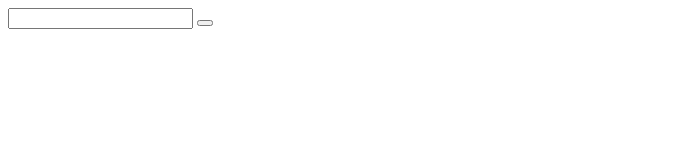
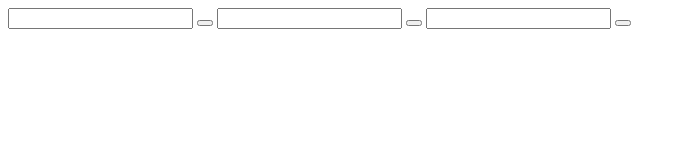
Before and after one commit to AlvaroCabero/W03CH05-alvaro-cabero, a website: page index.html in a window 1280 px wide. Shown: the whole page, without its empty margins (0-686 px from the left). Drawn offline with Linux system fonts and the light colour scheme.

Commit message:
:arrow_up: Added Html Structure

```diff
--- a/index.html
+++ b/index.html
@@ -12,8 +12,14 @@
       <section class="main__section">
         <input type="text" class="main__input" />
         <button class="main__button">
-          <div class="main__content"></div>
         </button>
+        <input type="text" class="main__input" />
+        <button class="main__button">
+        </button>
+        <input type="text" class="main__input" />
+        <button class="main__button">
+        </button>
+         <div class="main__content"></div>
       </section>
     </main>
   </body>
```
